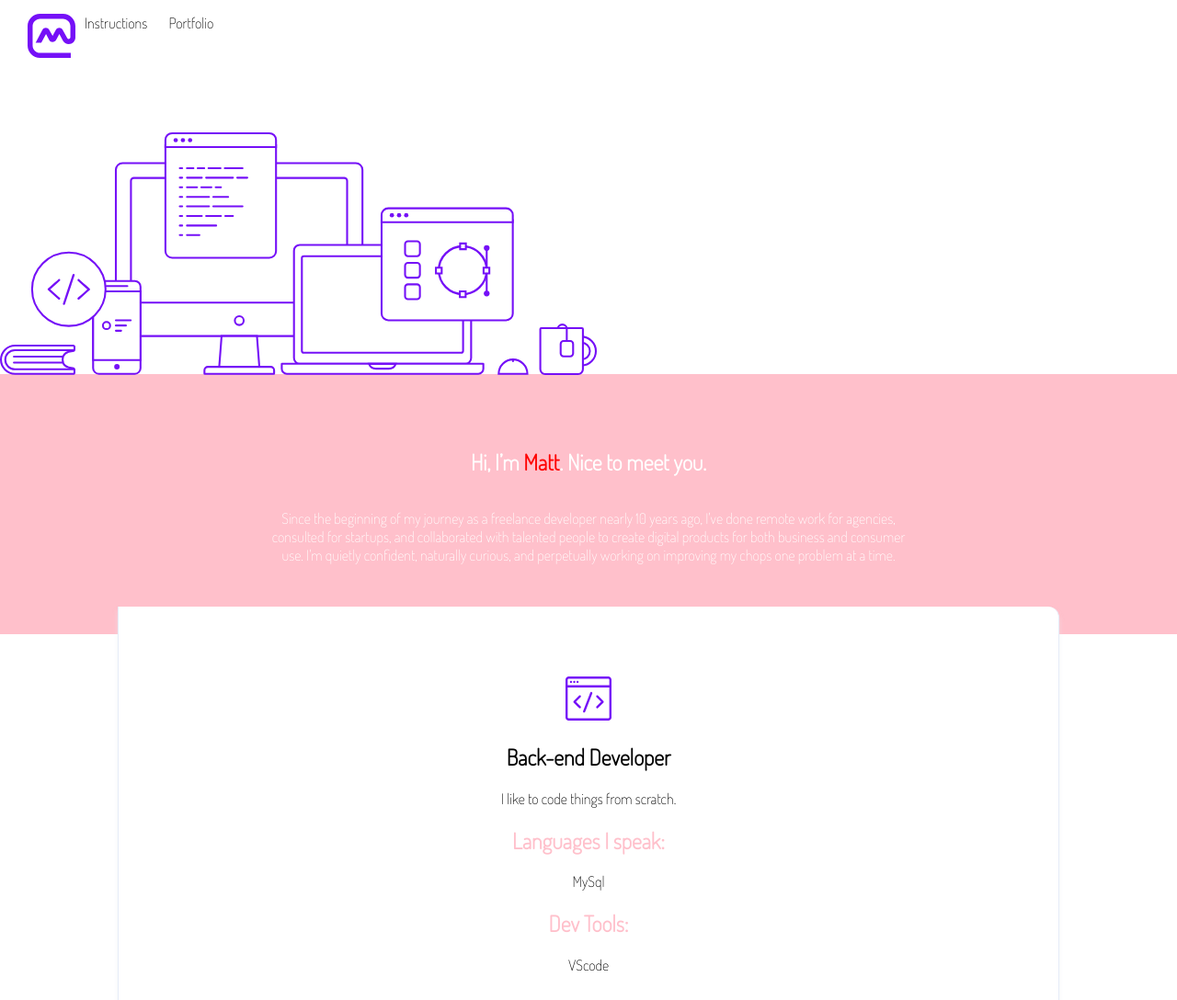
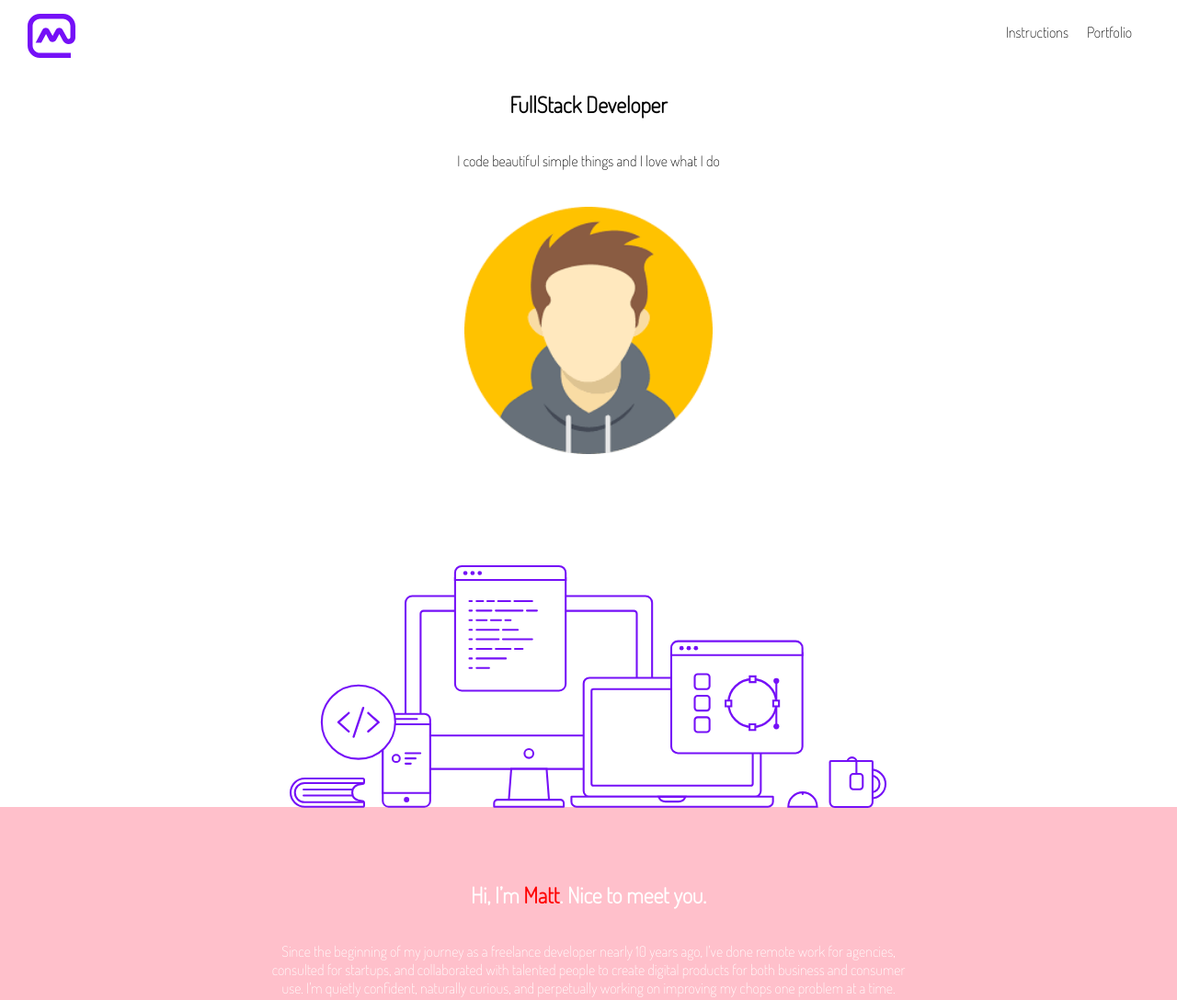
Before and after one commit to WildCodeSchool/wcs-cp1, a website: page site/portfolio.html in a window 1280 px wide. Shown: the top 1088 px of the page at 92% size. Drawn offline with Linux system fonts and the light colour scheme.

Commit message:
Navigation and banner done

```diff
--- a/site/css/portfolio.css
+++ b/site/css/portfolio.css
@@ -80,3 +80,33 @@ p {
   padding-left: 15px;
   padding-right: 15px;
 }
+
+@media screen and (min-width: 700px) {
+  .menu {
+    display: flex;
+    width: 95%;
+    justify-content: flex-end;
+  }
+
+  .introduction {
+    height: 100vh;
+    display: flex;
+    flex-direction: column;
+    align-items: center;
+  }
+  .banner {
+    height: 60vh;
+    display: flex;
+    flex-direction: column;
+    align-items: center;
+
+  }
+
+  .banner-img {
+    height: 100%;
+    padding-top: 3vh;
+    padding-bottom: 5vh;
+  }
+
+
+}
--- a/site/portfolio.html
+++ b/site/portfolio.html
@@ -22,6 +22,11 @@
       <!-- First banner with title, description, avatar and image desktop -->
       <!-- You can use the avatar image on the folder image -->
       <section class="introduction">
+        <div class="banner">
+          <h1>FullStack Developer</h1>
+          <p>I code beautiful simple things and I love what I do</p>
+          <img class="banner-img" src = "./image/avatar-bis.png" alt = "avatar" />
+        </div>
         <figure class="desktop">
           <img src="image/desktop.svg" alt="desktop" />
         </figure>
```
Also changed, not shown: site/css/home.css (line endings or trailing spaces).
